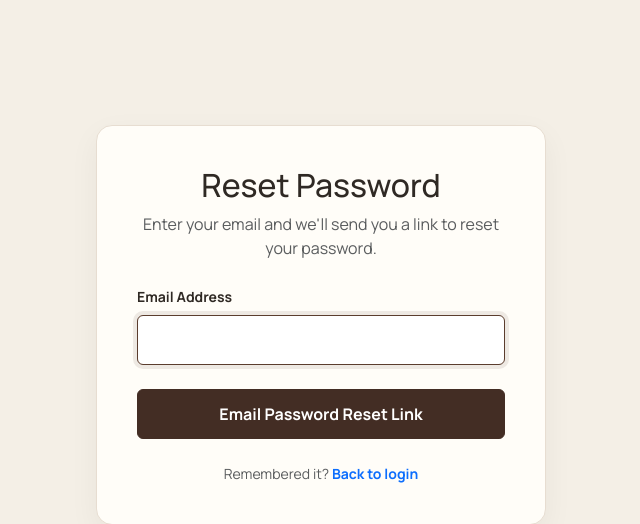
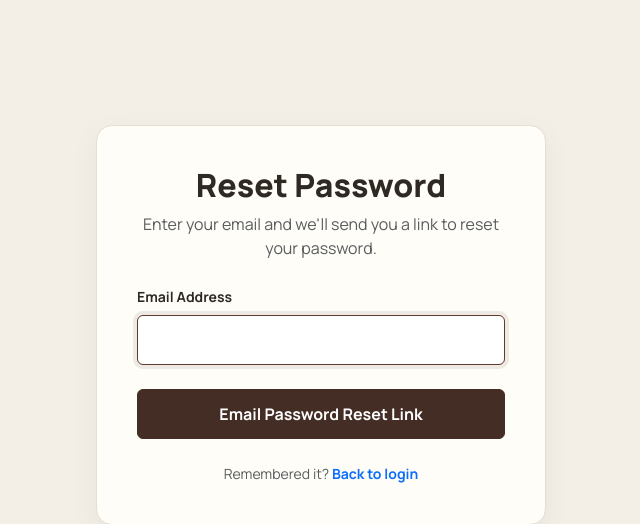
Before and after one commit to Awfyboy/Housing-Raajje, a Laravel app: page /forgot-password in a window 1280 px wide. Shown: the part 83-607 px from the top of the page, without its empty margins (319-959 px from the left). Run offline with Laravel 12, Linux system fonts and the light colour scheme; parts of the project's set-up code (start-up, migrations or seed data) failed here and were passed over.

Commit message:
style: update font boldness on Auth master page

```diff
--- a/resources/views/auth/layouts/master.blade.php
+++ b/resources/views/auth/layouts/master.blade.php
@@ -39,6 +39,7 @@
 
         h1, h2, h3, .font-display {
             font-family: "Manrope", sans-serif;
+            font-weight: 800;
         }
 
         /* --- BARE BONES HEADER --- */
```
